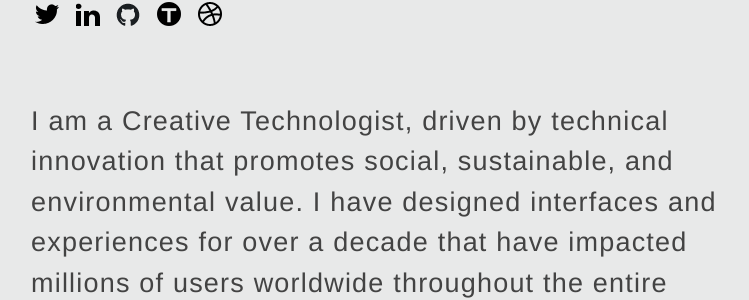
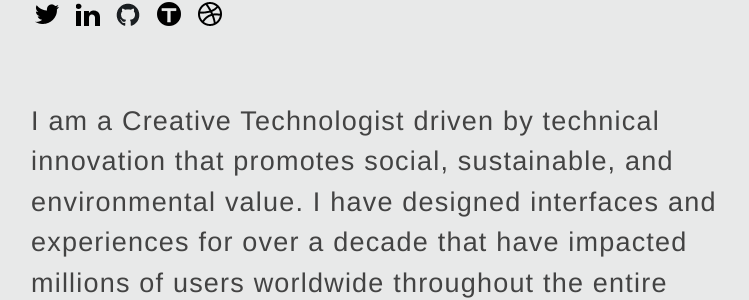
Before and after one commit to mmassie/mmassie.github.io, a Jekyll site: the page index.html, which Jekyll copies as it is, in a window 1280 px wide. Shown: the part 162-462 px from the top of the page, without its empty margins (73-822 px from the left). Built offline with Jekyll 4.4.1, drawn with Linux system fonts in a browser that asks for light colours; some of the changed text lies outside the part shown.

Commit message:
removed a comma

```diff
--- a/index.html
+++ b/index.html
@@ -28,7 +28,7 @@
             <br><br>
 
 			<div id="bio">
-				<p class="intro">I am a Creative Technologist, driven by technical innovation that promotes social, sustainable, and environmental value. I have designed interfaces and experiences for over a decade that have impacted millions of users worldwide throughout the entire product life-cycle – from research, concept, prototype, testing, implementation to deployment. Outside of the office, projects I’ve created have shown up in places like the NYTimes, TechCrunch to Make: Magazine.</p>
+				<p class="intro">I am a Creative Technologist driven by technical innovation that promotes social, sustainable, and environmental value. I have designed interfaces and experiences for over a decade that have impacted millions of users worldwide throughout the entire product life-cycle – from research, concept, prototype, testing, implementation to deployment. Outside of the office, projects I’ve created have shown up in places like the NYTimes, TechCrunch to Make: Magazine.</p>
 					<p>Maker. Trail runner. Bike Rider. Beer brewer. Sailor. Environmentalist. Urban gardener.  Map lover. Carbon neutrality chaser. Slow food/city enthusiast. Email me at: hello [at] michaelmassie [dot] com</p>
 			</div>
 
```
Also changed, not shown: 1 other file.
